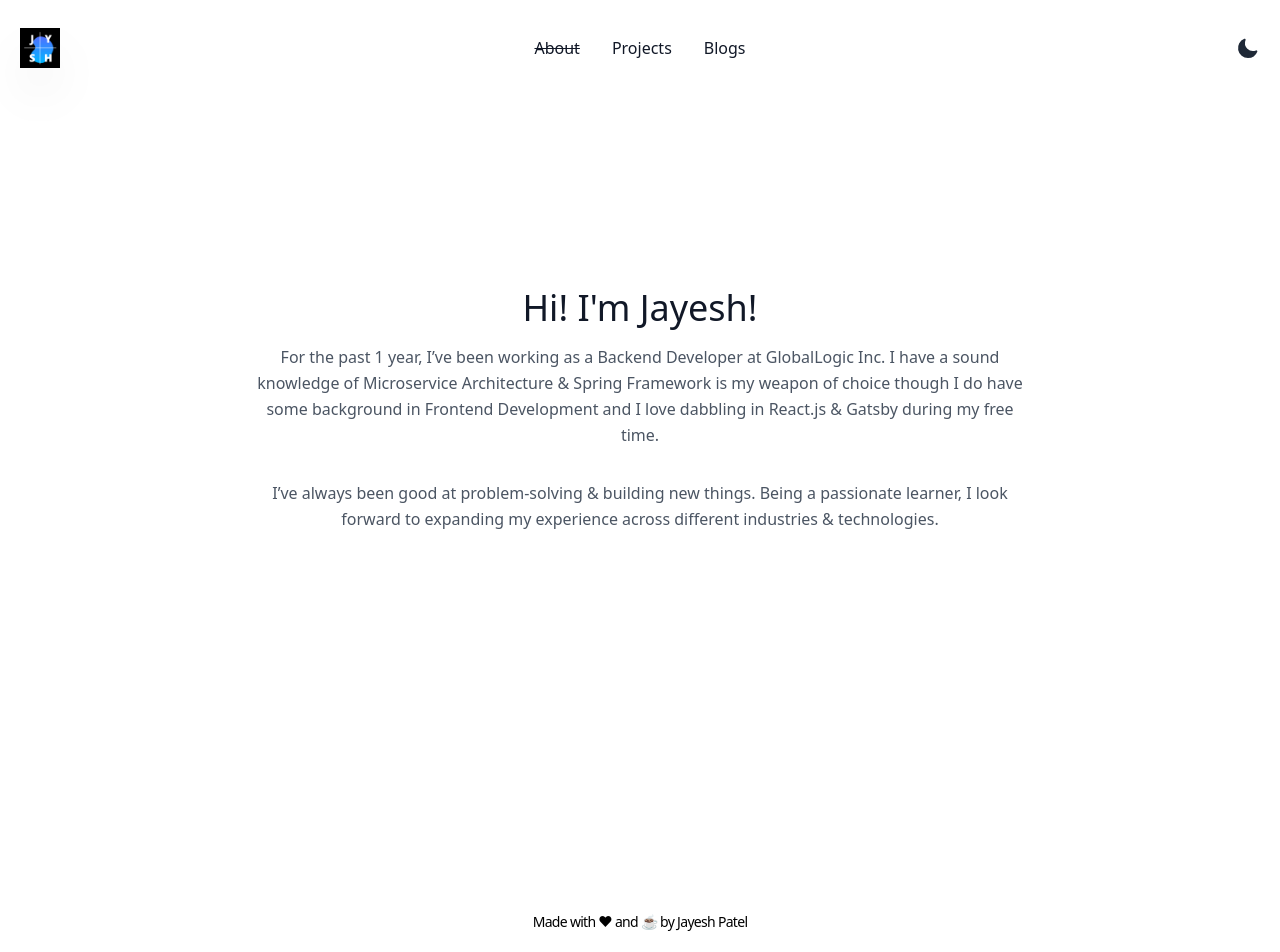
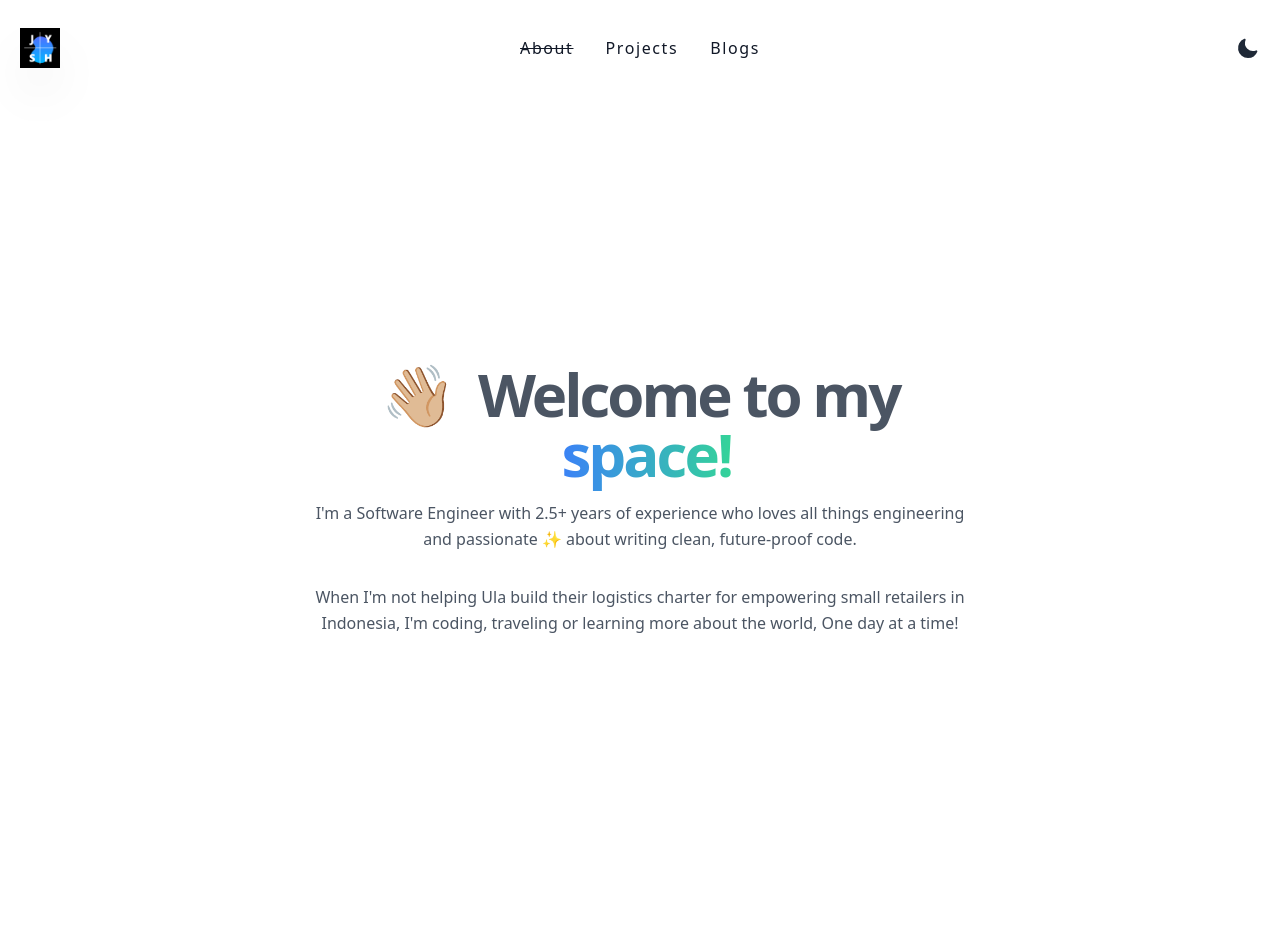
Before and after one commit to codeghoul/portfolio-and-blog, a Next.js app: page / in a window 1280 px wide. Shown: the top 952 px of the page. Built offline with nearby package versions, Linux system fonts and the light colour scheme; what @tailwindcss/typography would draw is missing.

Commit message:
Tweak landing page.

```diff
--- a/components/footer.js
+++ b/components/footer.js
@@ -1,8 +1,8 @@
 export default function Footer() {
   return (
-    <footer className='py-4'>
-      <p className='text-xs md:text-sm dark:text-white font-sans tracking-tight md:tracking-tighter leading-tight text-center'>
-        Made with ❤ and ☕ by Jayesh Patel
+    <footer className='p-6'>
+      <p className='text-sm md:text-lg dark:text-white font-sans tracking-tight text-center'>
+        Made with ❤, 🧑🏻‍💻 and ☕ by Jayesh Patel
       </p>
     </footer>
   )
--- a/components/header.js
+++ b/components/header.js
@@ -20,7 +20,7 @@ const links = [
 
 export default function Header() {
   return (
-    <header className='p-5 flex flex-row items-center justify-between'>
+    <header className='flex flex-row items-center justify-between p-5 pb-24 font-sans'>
       <Link href='/'>
         <a className='w-8 h-8 md:w-10 md:h-10 shadow-2xl'>
           <Image
--- a/components/nav-link.js
+++ b/components/nav-link.js
@@ -7,7 +7,7 @@ export default function NavLink({ link: { name, href } }) {
   return (
     <Link href={href}>
       <a
-        className={`p-1 font-medium text-sm lg:text-base text-gray-900 sm:p-4 dark:text-gray-100 ${
+        className={`p-1 tracking-widest font-medium text-sm lg:text-base text-gray-900 sm:p-4 dark:text-gray-100 ${
           router.asPath === href ? 'line-through' : ''
         }`}
       >
--- a/components/scroll-to-top.js
+++ b/components/scroll-to-top.js
@@ -29,7 +29,7 @@ export default function ScrollToTop() {
       {isVisible && (
         <svg
           xmlns='http://www.w3.org/2000/svg'
-          className='cursor-pointer block w-6 h-6 md:w-8 md:h-8 lg:w-10 lg:h-10 outline-none'
+          className='cursor-pointer block w-6 h-6 md:w-8 md:h-8 lg:w-10 lg:h-10 outline-none animate-bounce'
           fill='none'
           viewBox='0 0 24 24'
           stroke='currentColor'
--- a/data/siteMetadata.json
+++ b/data/siteMetadata.json
@@ -1,8 +1,8 @@
 {
-  "title": "Jayesh Patel | Software Development Engineer",
+  "title": "Jayesh Patel | Software Engineer @ Ula",
   "author": "Jayesh Patel",
   "headerTitle": "Personal Website and Blog",
-  "description": "Jayesh Patel's Portfolio Website created with lots of Love & Coffee.",
+  "description": "I'm a Software Engineer with 2.5+ years of experience who loves all things engineering and passionate ✨ about writing clean, future-proof code.",
   "language": "en-us",
   "siteUrl": "https://www.jysh.me",
   "siteRepo": "https://github.com/codeghoul/portfolio-and-blog",
--- a/pages/index.js
+++ b/pages/index.js
@@ -11,27 +11,24 @@ export default function HomePage() {
         url={siteMetadata.siteUrl}
       />
       <section className='text-gray-600 dark:text-gray-300'>
-        <div className='mx-auto flex px-5 py-18 items-center justify-center flex-col'>
-          {/* <img
-              className='lg:w-2/6 md:w-3/6 w-5/6 object-cover object-center rounded'
-              alt='hero'
-              src='/images/myself.png'
-            /> */}
+        <div className='mx-auto w-5/6 flex py-18 items-center justify-center flex-col'>
           <div className='text-center w-full mt-20 md:mt-32 lg:mt-48'>
-            <h1 className='title-font sm:text-4xl text-3xl mb-4 font-medium text-gray-900 dark:text-gray-200'>
-              Hi! I'm Jayesh!
+            <h1
+              className='text-5xl md:text-6xl font-extrabold leading-tighter tracking-tighter mb-4'
+            >
+              <div className='animate-wave inline-block'>👋🏼</div>&nbsp; Welcome to my &nbsp;
+              <span className='bg-clip-text text-transparent bg-gradient-to-r from-blue-500 to-green-400'>
+              space!
+              </span>
             </h1>
             <p className='mb-8 leading-relaxed'>
-              For the past 1 year, I’ve been working as a Backend Developer at
-              GlobalLogic Inc. I have a sound knowledge of Microservice
-              Architecture & Spring Framework is my weapon of choice though I do
-              have some background in Frontend Development and I love dabbling
-              in React.js & Gatsby during my free time.
+              I'm a Software Engineer with 2.5+ years of experience who loves all
+              things engineering and passionate ✨ about writing clean, future-proof code.
             </p>
             <p className='mb-8 leading-relaxed'>
-              I’ve always been good at problem-solving & building new things.
-              Being a passionate learner, I look forward to expanding my
-              experience across different industries & technologies.
+              When I'm not helping Ula build their logistics charter for empowering
+              small retailers in Indonesia, I'm coding, traveling or learning
+              more about the world, One day at a time!
             </p>
           </div>
         </div>
--- a/tailwind.config.js
+++ b/tailwind.config.js
@@ -11,6 +11,21 @@ module.exports = {
   darkMode: 'class',
   theme: {
     extend: {
+      keyframes: {
+        wave: {
+          '0%': { transform: 'rotate(0.0deg)' },
+          '15%': { transform: 'rotate(14.0deg)' },
+          '30%': { transform: 'rotate(-8.0deg)' },
+          '40%': { transform: 'rotate(14.0deg)' },
+          '50%': { transform: 'rotate(-4.0deg)' },
+          '60%': { transform: 'rotate(10.0deg)' },
+          '70%': { transform: 'rotate(0.0deg)' },
+          '100%': { transform: 'rotate(0.0deg)' },
+        },
+      },
+      animation: {
+        wave: 'wave 1.5s infinite',
+      },
       typography: (theme) => ({
         DEFAULT: {
           css: {
```
